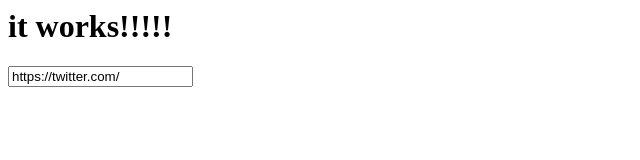
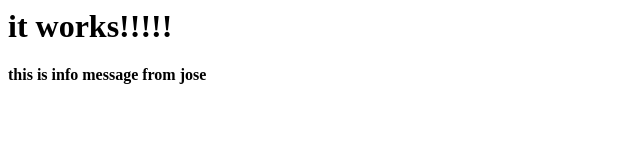
Before and after one commit to josemvarghese/angulardirective, a website: page client/index.html in a window 1280 px wide. Shown: the whole page, without its empty margins (0-640 px from the left). Drawn offline with nearby package versions, Linux system fonts and the light colour scheme.

Commit message:
directive

```diff
--- a/client/app.js
+++ b/client/app.js
@@ -15,9 +15,10 @@ var app = angular.module("myApp", []);
 //     });
 // });
 
-app.controller('TestCtrl', function($scope) {
+app.controller('TestCtrl',['$scope', function($scope) {
   // console.log($scope)
-})
+  $scope.msg="  from jose";
+}]);
 app.directive('urlTwitter', function() {
   return {
      require: 'ngModel',
@@ -54,3 +55,9 @@ app.directive('urlTwitter', function() {
      }
   };
 });
+app.directive('myInfoMsg',function(){
+    return{
+      // instead of template  we can use templateUrl  , that points to html file
+      template:"<strong>this is info message {{msg}}</strong>"
+    }
+});
--- a/client/index.html
+++ b/client/index.html
@@ -1,6 +1,6 @@
 <html>
     <head>
-  <title>$scope vs scope</title>
+  <title></title>
     <script src="https://ajax.googleapis.com/ajax/libs/angularjs/1.4.0-beta.5/angular.min.js"></script>
     <!--<script src="https://ajax.googleapis.com/ajax/libs/angularjs/1.6.4/angular-route.js"></script>-->
     <script src="app.js"></script>
@@ -9,7 +9,7 @@
     <div ng-controller="TestCtrl">
 
             <h1>it works!!!!!</h1>
-            <input type="text" placeholder="test" ng-model="test" url-twitter/>
+            <!--<input type="text" placeholder="test" ng-model="test" url-twitter/>-->
 
             <div my-info-msg></div>
     </div>
```
